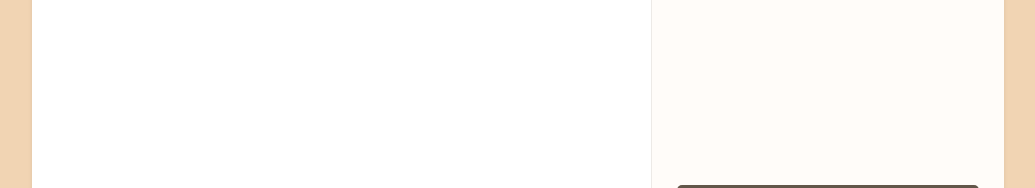
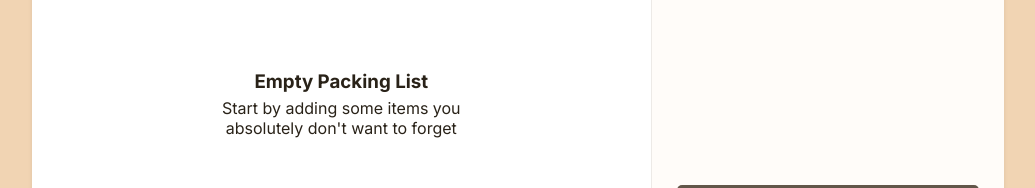
Before and after one commit to ecarlste/trekbag, a React (Vite) app: page / in a window 1280 px wide. Both pictures are taken after a click on the button "Remove all items". Shown: the part 288-476 px from the top of the page, without its empty margins (122-1157 px from the left). Built offline with nearby package versions, Linux system fonts and the light colour scheme.

Commit message:
add an empty packing list component that shows when no items added

```diff
--- a/src/components/PackingList.tsx
+++ b/src/components/PackingList.tsx
@@ -1,4 +1,5 @@
 import { PackingListItemType } from "../lib/types";
+import PackingListEmpty from "./PackingListEmpty";
 import PackingListItem from "./PackingListItem";
 
 type PackingListProps = {
@@ -14,6 +15,8 @@ function PackingList({
 }: PackingListProps) {
   return (
     <ul className="packing-list">
+      {items.length === 0 && <PackingListEmpty />}
+
       {items.map((item) => (
         <PackingListItem
           key={item.id}
--- /dev/null
+++ b/src/components/PackingListEmpty.tsx
@@ -0,0 +1,10 @@
+function PackingListEmpty() {
+  return (
+    <section className="empty-state">
+      <h3>Empty Packing List</h3>
+      <p>Start by adding some items you absolutely don't want to forget</p>
+    </section>
+  );
+}
+
+export default PackingListEmpty;
```
